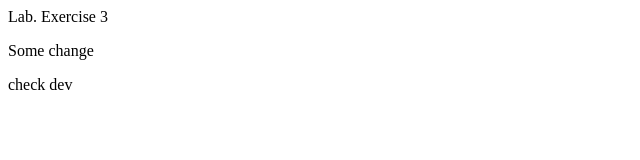
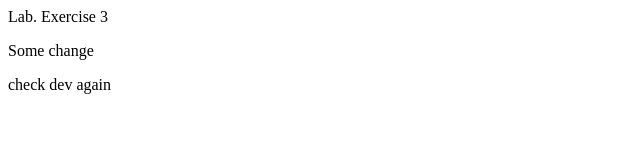
Before and after one commit to fedoralepceska/jenkins_ex, a plain HTML site: page index.html in a window 1280 px wide. Shown: the full height of the page, 0-640 px from the left. Drawn offline with Linux system fonts and the light colour scheme.

Commit message:
change in dev

```diff
--- a/index.html
+++ b/index.html
@@ -1,3 +1,3 @@
 <p>Lab. Exercise 3</p>
 <p>Some change</p>
-<p>check dev</p>
+<p>check dev again</p>
```
